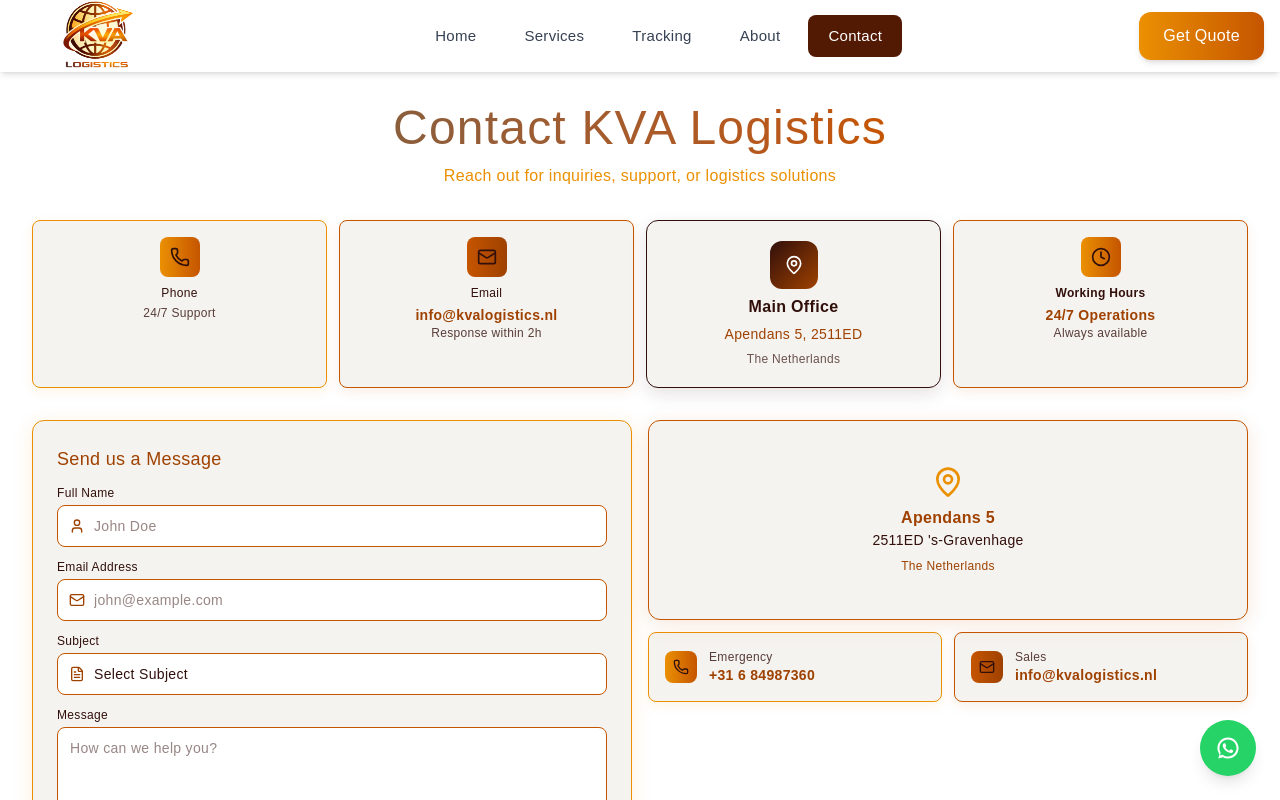
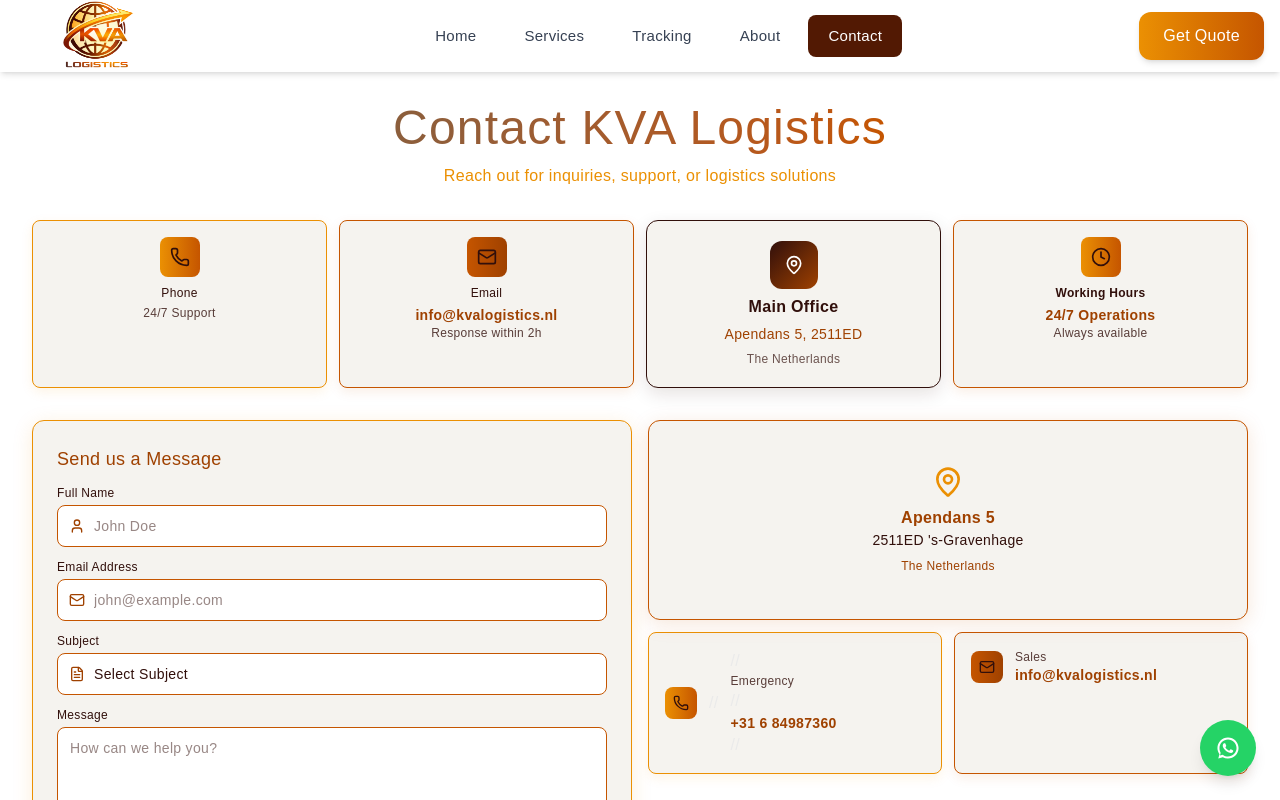
Before and after one commit to Prathamesh0008/KVA-Logistic, a Next.js app: page /contact in a window 1280 px wide. Shown: the top 800 px of the page. Built offline with nearby package versions, Linux system fonts and the light colour scheme; a web font is replaced by a local one.

Commit message:
Update page.js

```diff
--- a/app/contact/page.js
+++ b/app/contact/page.js
@@ -389,10 +389,10 @@
                           style={{ background: `linear-gradient(90deg, ${colors.goldenYellow}, ${colors.orange})` }}>
                           <Phone className="h-4 w-4" style={{ color: colors.darkBrown }} />
                         </div>
-                        <div>
-                          <p className="text-xs font-medium" style={{ color: colors.darkBrown, opacity: 0.8 }}>Emergency</p>
-                          <p className="text-sm font-bold" style={{ color: colors.darkOrange }}>+31 6 84987360</p>
-                        </div>
+                        // <div>
+                        //   <p className="text-xs font-medium" style={{ color: colors.darkBrown, opacity: 0.8 }}>Emergency</p>
+                        //   <p className="text-sm font-bold" style={{ color: colors.darkOrange }}>+31 6 84987360</p>
+                        // </div>
                       </div>
                     </div>
 
```
